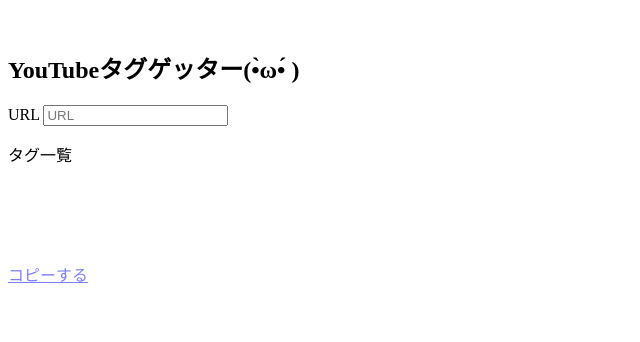
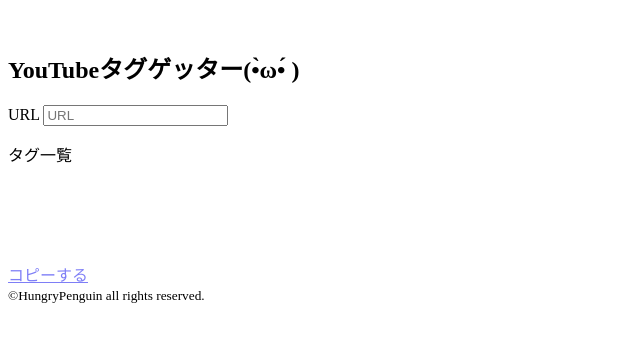
Before and after one commit to manak1/youtube_tag_getter, a Nuxt app: page / in a window 1280 px wide. Shown: the top 342 px of the page, without its empty margins (0-640 px from the left). Built offline with nearby package versions, Linux system fonts and the light colour scheme.

Commit message:
feature: add footer

```diff
--- /dev/null
+++ b/components/common/TheFooter.vue
@@ -0,0 +1,13 @@
+<template>
+  <footer class="w-full bg-gray-800 p-3">
+    <div class="container mx-auto text-center text-sm text-white">
+      <small>&copy;HungryPenguin all rights reserved.</small>
+    </div>
+  </footer>
+</template>
+
+<script>
+export default {}
+</script>
+
+<style lang="scss" scoped></style>
--- a/components/common/TheHeader.vue
+++ b/components/common/TheHeader.vue
@@ -1,5 +1,5 @@
 <template>
-  <header class="w-full bg-gray-500 p-4">
+  <header class="w-full bg-gray-800 p-4">
     <nav class="flex justify-center">
       <div class="flex items-center">
         <img
--- a/layouts/default.vue
+++ b/layouts/default.vue
@@ -1,17 +1,26 @@
 <template>
-  <div>
+  <div class="p-container">
     <TheHeader />
-    <nuxt class="pt-12" />
+    <nuxt class="pt-12 flex-grow" />
+    <TheFooter />
   </div>
 </template>
 
 <script>
+import TheFooter from '@/components/common/TheFooter'
 import TheHeader from '@/components/common/TheHeader'
 export default {
   components: {
-    TheHeader
+    TheHeader,
+    TheFooter
   }
 }
 </script>
 
-<style lang="scss" scoped></style>
+<style lang="scss" scoped>
+.p-container {
+  display: flex;
+  flex-direction: column;
+  min-height: 100vh;
+}
+</style>
```
